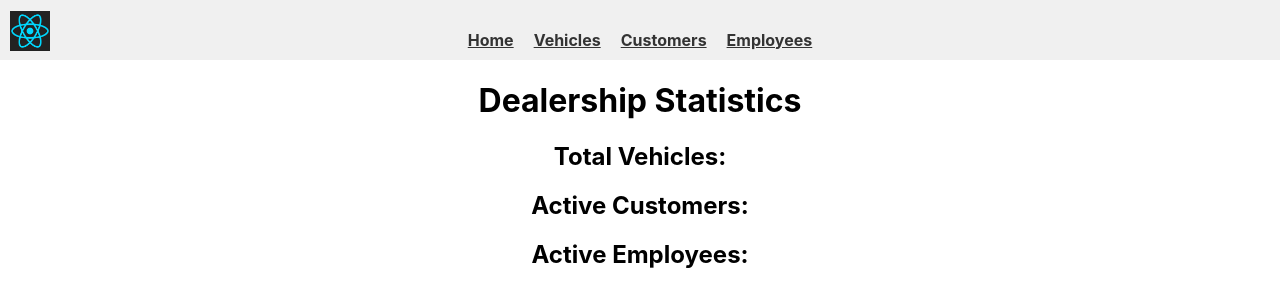
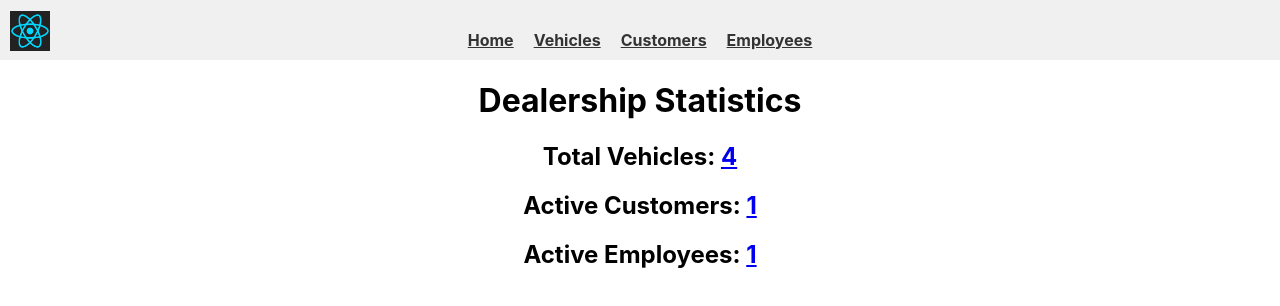
Before and after one commit to lsimmo25/Phase-2-Project, a React (Create React App) app: page / in a window 1280 px wide. Shown: the top 306 px of the page. Built offline with nearby package versions, Linux system fonts and the light colour scheme; data requests are answered from the project's data file.

Commit message:
created links for home dashboard

```diff
--- a/db.json
+++ b/db.json
@@ -23,6 +23,14 @@
       "year": "2022",
       "make": "Ford",
       "model": "F-150"
+    },
+    {
+      "id": "34e5",
+      "stock": "P004",
+      "vin": "RandomToyotaVin",
+      "year": "2023",
+      "make": "Toyota",
+      "model": "Rav4"
     }
   ],
   "customers": [
--- a/src/App.js
+++ b/src/App.js
@@ -11,6 +11,8 @@ import EmployeesPage from './Pages/EmployeesPage';
 function App() {
 
   const [vehicles, setVehicles] = useState([])
+  const [customers, setCustomers] = useState([])
+  const [employees, setEmployees] = useState([])
 
   useEffect(() => {
     fetch(`http://localhost:4000/vehicles`)
@@ -18,12 +20,26 @@ function App() {
     .then(retrievedVehicles => setVehicles(retrievedVehicles))
   }, [])
 
+  useEffect(() => {
+    fetch(`http://localhost:4000/customers`)
+    .then(r => r.json())
+    .then(retrievedCustomers => setCustomers(retrievedCustomers))
+  }, [])
+
+  useEffect(() => {
+    fetch(`http://localhost:4000/employees`)
+    .then(r => r.json())
+    .then(retrievedEmployees => setEmployees(retrievedEmployees))
+  }, [])
+
+
+
   return (
     <Router>
       <div className="App">
         <NavBar />
           <Routes>
-            <Route path="/" element={<HomePage />} />
+            <Route path="/" element={<HomePage vehicles={vehicles} customers={customers} employees={employees}/>} />
             <Route path="/vehicle-inventory" element={<VehiclePage vehicles={vehicles} setVehicles={setVehicles}/>} />
             <Route path="/customers" element={<CustomersPage />} />
             <Route path="/employees" element={<EmployeesPage />} />
--- a/src/Pages/HomePage.js
+++ b/src/Pages/HomePage.js
@@ -1,9 +1,11 @@
 import React from "react";
 import { Link } from "react-router-dom";
 
-function Home() {
+function Home({ vehicles, customers, employees }) {
 
-
+    const totalVehicles = vehicles.length
+    const totalCustomers = customers.length
+    const totalEmployees = employees.length
 
     return(
         <div style={{textAlign: "center"}}>
@@ -11,13 +13,13 @@ function Home() {
                 <h1>Dealership Statistics</h1>
             </header>
             <section>
-                <h2>Total Vehicles: {/*display total number of vehicles here*/}</h2>
+                <h2>Total Vehicles: <Link to="/vehicle-inventory">{totalVehicles}</Link></h2>
             </section>
             <section>
-                <h2>Active Customers: {/*display total number of active customers here*/}</h2>
+                <h2>Active Customers: <Link to="/customers">{totalCustomers}</Link></h2>
             </section>
             <section>
-                <h2>Active Employees: {/*display total number of active Employees here*/}</h2>
+                <h2>Active Employees: <Link to="/employees">{totalEmployees}</Link></h2>
             </section>
         </div>
     )
```
